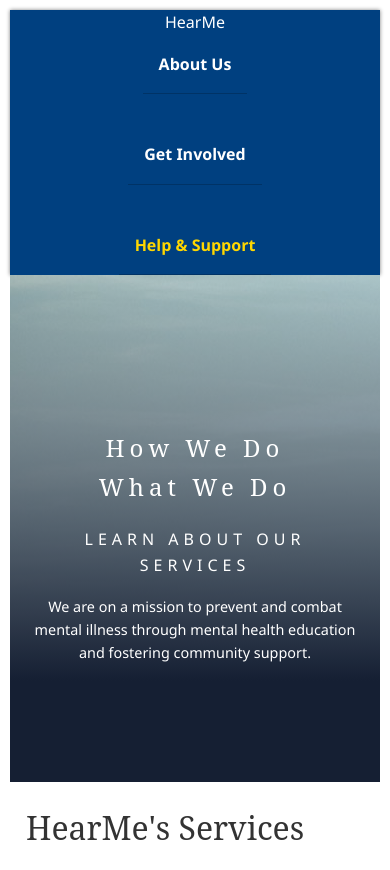
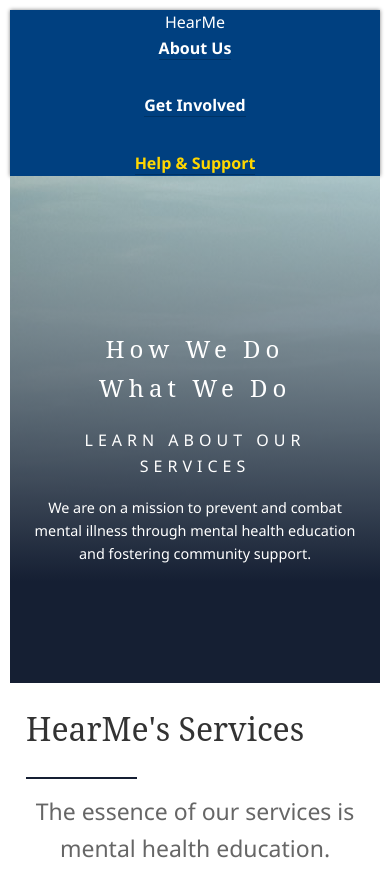
Before and after one commit to 5star55/HearMee, a plain HTML site: page support.html in a window 390 px wide. Shown: the top 870 px of the page. Drawn offline with Linux system fonts and the light colour scheme.

Commit message:
Update support.html

```diff
--- a/support.html
+++ b/support.html
@@ -320,18 +320,16 @@ footer p a:hover {
   }
 
   nav ul#nav li a {
-    padding: 1rem;
-    display: block;
     border-bottom: 1px solid #003366;
   }
 
-  #ham {
+  /*#ham {
     display: block;
   }
 
   #cancel {
     display: none;
-  }
+  }*/
 
   /* Banner smaller text */
   .banner h1 {
```
